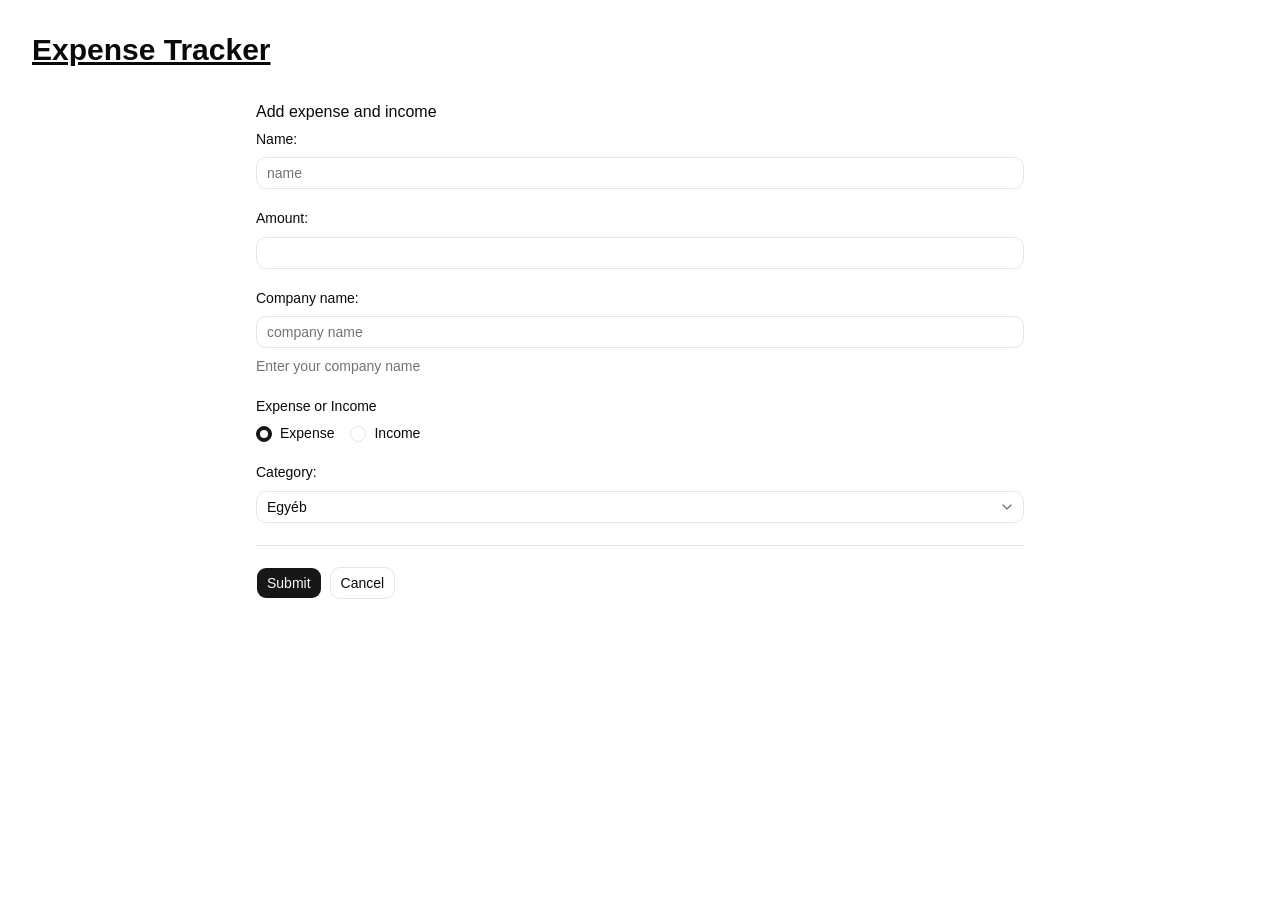
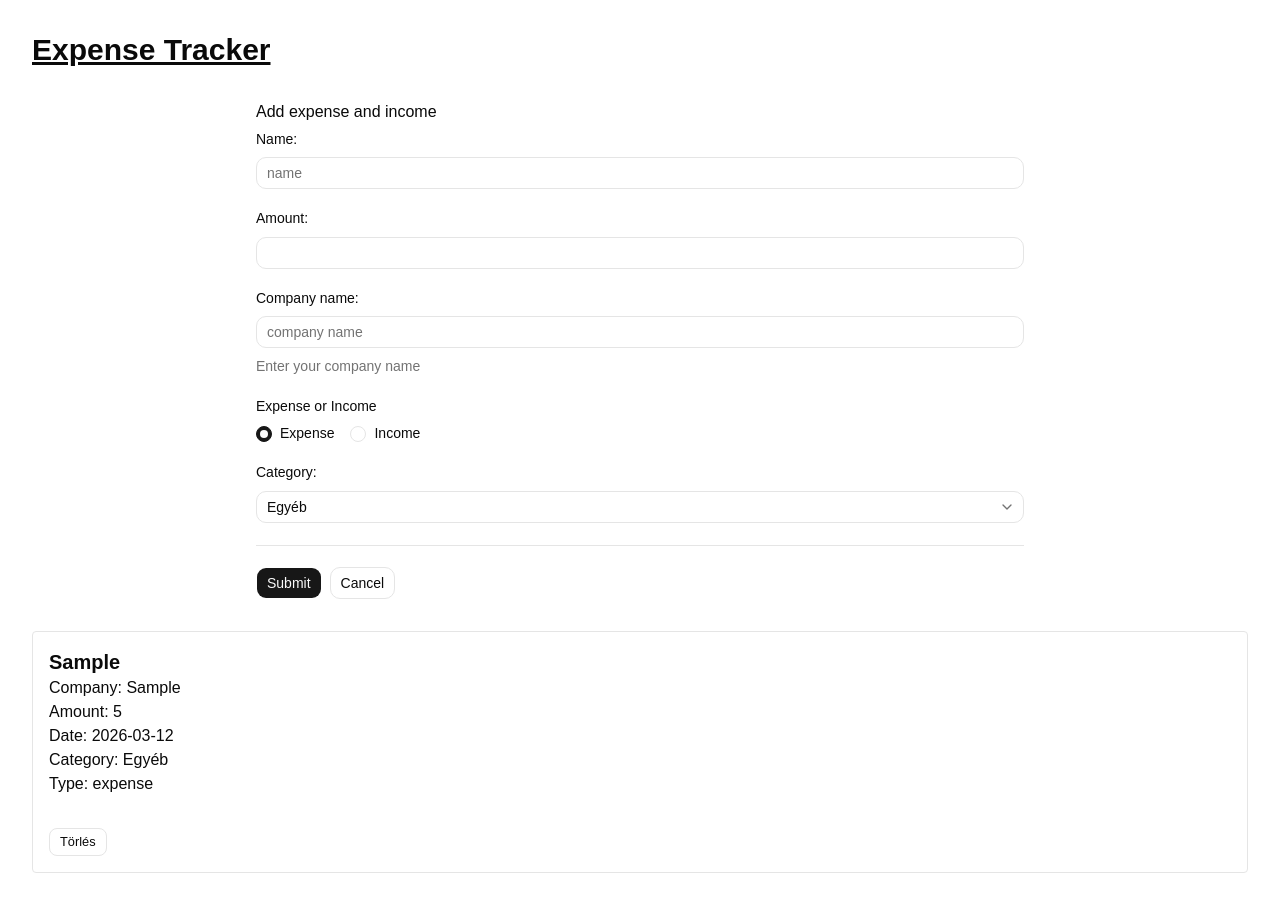
Before and after one commit to TamasDudas/ExpenseTracker, a React (Vite) app: page / in a window 1280 px wide. Both pictures are taken after typing "Sample", "5", "Sample" into the empty fields and a click on the button "Submit". Shown: the top 912 px of the page. Before the commit the page ends 800 px from the top, so only its background shows below. Built offline with nearby package versions, Linux system fonts and the light colour scheme.

Commit message:
feat: implement expense list and enhance expense form functionality

```diff
--- a/src/App.tsx
+++ b/src/App.tsx
@@ -2,6 +2,8 @@ import ExpenseForm from './components/form/ExpenseForm';
 
 import reducer from './reducer';
 import { useEffect, useReducer } from 'react';
+import type { Expense } from './types/type';
+import ExpenseList from './components/ExpenseList';
 
 function App() {
  const [expenses, dispatch] = useReducer(
@@ -13,11 +15,19 @@ function App() {
   localStorage.setItem('expenses', JSON.stringify(expenses));
  }, [expenses]);
 
+ const handleAddExpense = (expense: Expense) => {
+  dispatch({ type: 'ADD_EXPENSE', payload: expense });
+ };
+
+ const handleDelete = (id: string) => {
+  dispatch({ type: 'DELETE_EXPENSE', payload: id });
+ };
+
  return (
   <div className="max-w-7xl mx-auto p-8">
    <h1 className="text-3xl font-bold underline">Expense Tracker</h1>
-   <ExpenseForm />
-   {/* <ExpenseFormNative /> */}
+   <ExpenseForm onAdd={handleAddExpense} />
+   <ExpenseList expenses={expenses} onDelete={handleDelete} />
   </div>
  );
 }
--- /dev/null
+++ b/src/components/ExpenseList.tsx
@@ -0,0 +1,33 @@
+import type { Expense } from '../types/type';
+import { Button } from './ui/button';
+
+interface ExpenseListProps {
+ expenses: Expense[];
+ onDelete?: (id: string) => void;
+}
+
+export default function ExpenseList({ expenses, onDelete }: ExpenseListProps) {
+ return (
+  <div>
+   {expenses.map((expense) => (
+    <div key={expense.id} className="border p-4 mb-4 rounded">
+     <h2 className="text-xl font-bold">{expense.name}</h2>
+     <p>Company: {expense.company}</p>
+     <p>Amount: {expense.amount}</p>
+     <p>Date: {expense.date}</p>
+     <p>Category: {expense.category}</p>
+     <p>Type: {expense.type}</p>
+     <div className="mt-8">
+      <Button
+       variant="outline"
+       size="sm"
+       onClick={() => onDelete?.(expense.id)}
+      >
+       Törlés
+      </Button>
+     </div>
+    </div>
+   ))}
+  </div>
+ );
+}
--- a/src/components/form/ExpenseForm.tsx
+++ b/src/components/form/ExpenseForm.tsx
@@ -22,7 +22,11 @@ import { categories } from '../../constants';
 import { useForm, Controller, type SubmitHandler } from 'react-hook-form';
 import type { Expense } from '@/types/type';
 
-export default function ExpenseForm() {
+interface ExpenseFormProps {
+ onAdd: (expense: Expense) => void;
+}
+
+export default function ExpenseForm({ onAdd }: ExpenseFormProps) {
  const {
   register,
   handleSubmit,
@@ -34,7 +38,12 @@ export default function ExpenseForm() {
  });
 
  const onSubmit: SubmitHandler<Expense> = (data) => {
-  console.log(data);
+  const newExpense = {
+   ...data,
+   id: crypto.randomUUID(),
+   date: new Date().toISOString().split('T')[0], // YYYY-MM-DD formátum
+  };
+  onAdd(newExpense);
   reset();
  };
 
--- a/src/types/type.ts
+++ b/src/types/type.ts
@@ -1,5 +1,5 @@
 export interface Expense {
-  id: number;
+ id: string;
  name: string;
  company: string;
  amount: number;
@@ -18,5 +18,5 @@ export type Category =
 
 export type Action =
  | { type: 'ADD_EXPENSE'; payload: Expense }
-  | { type: 'DELETE_EXPENSE'; payload: number }
+ | { type: 'DELETE_EXPENSE'; payload: string }
  | { type: 'EDIT_EXPENSE'; payload: Expense };
```
Lines whose indentation alone changed are shown as unchanged.
